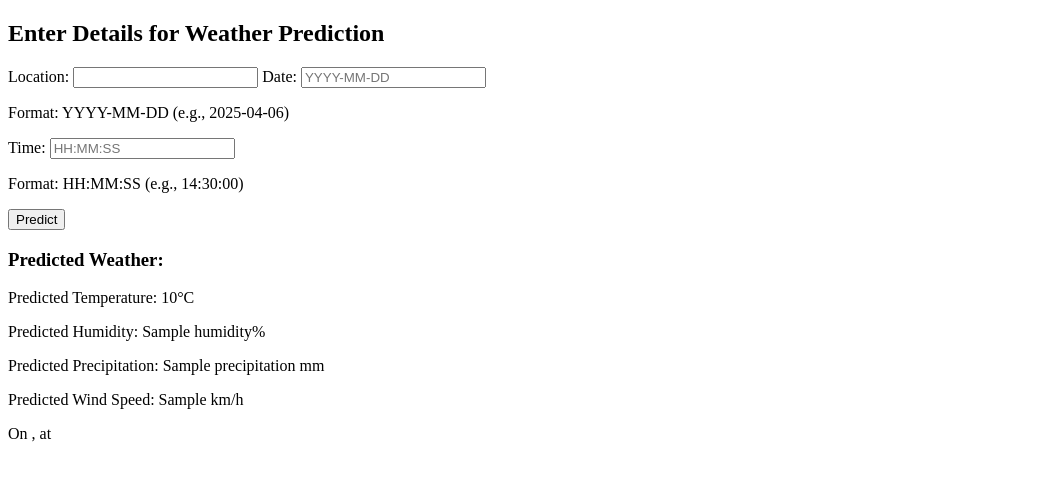
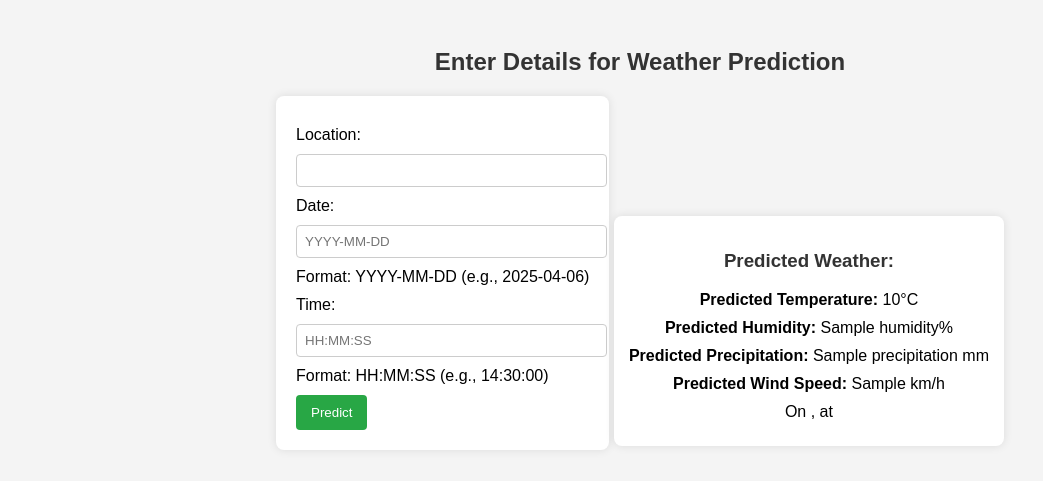
Before and after one commit to trinabh12/Weather-Pattern-Analysis, a Flask app: template templates/index.html in a window 1280 px wide. Shown: the top 481 px of the page, without its empty margins (0-1043 px from the left). Run offline with Flask 3, Linux system fonts and the light colour scheme; the template is opened without the code that fills it: most values are stand-ins (such as "Sample title", 1, 10 or a date in 2020).

Commit message:
Few small changes
made fixes to KNN for accuracy
added css

```diff
--- a/main.py
+++ b/main.py
@@ -12,8 +12,7 @@ def index():
         date = request.form['date']
         time = request.form['time']
 
-        k_neighbors = knn_model.kNearestNeighbors(10, location, time, date)
-        prediction = knn_model.calculateMode(k_neighbors)
+        prediction = knn_model.predict(15, location, time, date)
 
     return render_template('index.html', prediction=prediction)
 
--- a/templates/index.html
+++ b/templates/index.html
@@ -4,6 +4,54 @@
     <meta charset="UTF-8">
     <meta name="viewport" content="width=device-width, initial-scale=1.0">
     <title>Weather Prediction</title>
+    <style>
+        body {
+            font-family: Arial, sans-serif;
+            background-color: #f4f4f4;
+            text-align: center;
+            padding: 20px;
+        }
+        form {
+            background: white;
+            padding: 20px;
+            border-radius: 8px;
+            box-shadow: 0px 0px 10px rgba(0, 0, 0, 0.1);
+            display: inline-block;
+            text-align: left;
+        }
+        label, input, p {
+            display: block;
+            margin: 10px 0;
+        }
+        input {
+            padding: 8px;
+            width: 100%;
+            border: 1px solid #ccc;
+            border-radius: 4px;
+        }
+        button {
+            background: #28a745;
+            color: white;
+            padding: 10px 15px;
+            border: none;
+            border-radius: 4px;
+            cursor: pointer;
+        }
+        button:hover {
+            background: #218838;
+        }
+        h2, h3 {
+            color: #333;
+        }
+        .prediction {
+            background: #fff;
+            padding: 15px;
+            border-radius: 8px;
+            box-shadow: 0px 0px 10px rgba(0, 0, 0, 0.1);
+            display: inline-block;
+            margin-top: 20px;
+        }
+    </style>
 </head>
 <body>
     <h2>Enter Details for Weather Prediction</h2>
@@ -23,12 +71,14 @@
     </form>
 
     {% if prediction %}
-        <h3>Predicted Weather:</h3>
-        <p>Predicted Temperature: {{ prediction['Temperature'] }}°C</p>
-        <p>Predicted Humidity: {{ prediction['Humidity'] }}%</p>
-        <p>Predicted Precipitation: {{ prediction['Precipitation'] }} mm</p>
-        <p>Predicted Wind Speed: {{ prediction['Wind Speed'] }} km/h</p>
-        <p>On {{ request.form['location'] }}, {{ request.form['date'] }} at {{ request.form['time'] }}</p>
+        <div class="prediction">
+            <h3>Predicted Weather:</h3>
+            <p><strong>Predicted Temperature:</strong> {{ prediction['Temperature'] }}°C</p>
+            <p><strong>Predicted Humidity:</strong> {{ prediction['Humidity'] }}%</p>
+            <p><strong>Predicted Precipitation:</strong> {{ prediction['Precipitation'] }} mm</p>
+            <p><strong>Predicted Wind Speed:</strong> {{ prediction['Wind Speed'] }} km/h</p>
+            <p>On <strong>{{ request.form['location'] }}</strong>, {{ request.form['date'] }} at {{ request.form['time'] }}</p>
+        </div>
     {% endif %}
 </body>
 </html>
```
Also changed, not shown: knn.py (+30 -23 lines), test.py (added, +14 -0 lines).
